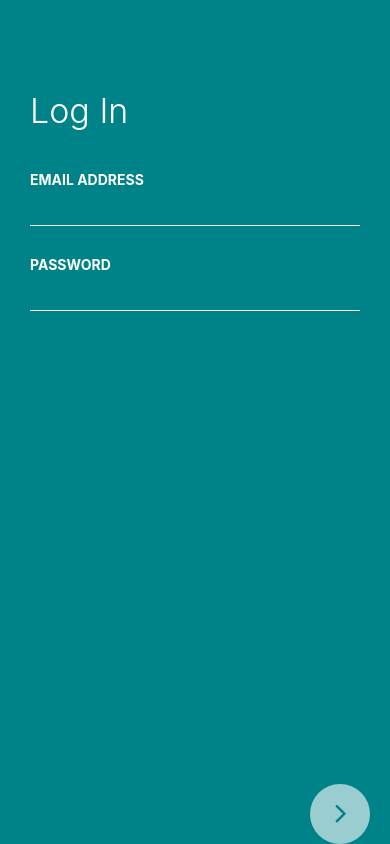
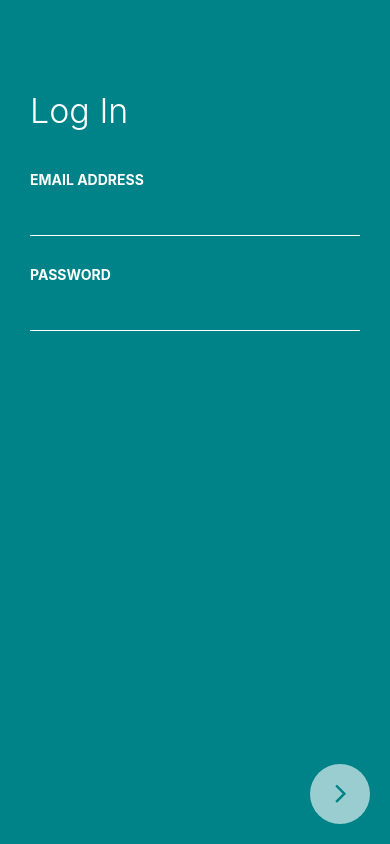
Before and after one commit to tjohnson1106/Flat-UI-Example, a React Native app: screen / in a window 390 px wide. Built offline with nearby package versions, Linux system fonts and the light colour scheme.

Commit message:
repositioned next arrow button

```diff
--- a/src/components/form/InputField.js
+++ b/src/components/form/InputField.js
@@ -60,7 +60,7 @@ const styles = StyleSheet.create({
   },
   label: {
     fontWeight: "700",
-    marginBottom: 10
+    marginBottom: 20
   },
   _inputField: {
     borderBottomWidth: 1,
--- a/src/screens/Login.js
+++ b/src/screens/Login.js
@@ -44,11 +44,10 @@ class Login extends Component {
               customStyle={{ marginBottom: 30 }}
             />
           </ScrollView>
-          <View style={styles.nextButton}>
-            <NextArrowButton
-              handleNextButton={this.handleNextButton}
-            />
-          </View>
+        </View>
+
+        <View style={styles.nextButton}>
+          <NextArrowButton handleNextButton={this.handleNextButton} />
         </View>
       </KeyboardAvoidingView>
     );
@@ -80,7 +79,7 @@ const styles = StyleSheet.create({
   nextButton: {
     alignItems: "flex-end",
     right: 20,
-    bottom: 0
+    bottom: 20
   }
 });
 
```
